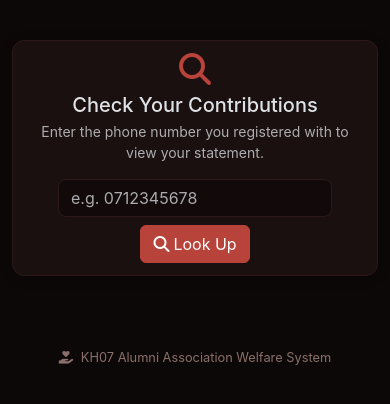
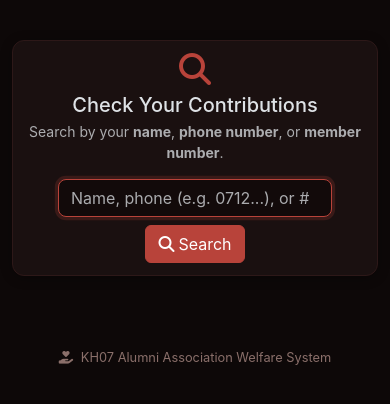
Before and after one commit to jawg-zz/kh07-welfare-fastapi, a FastAPI app: page /portal in a window 390 px wide. Shown: the top 404 px of the page. Run offline with FastAPI, Linux system fonts and the light colour scheme.

Commit message:
Improve portal: name/member# search, multi-match picker, receipt links, mobile

```diff
--- a/app/main.py
+++ b/app/main.py
@@ -104,21 +104,54 @@ async def portal_page(request: Request, db: AsyncSession = Depends(get_db)):
 
 
 @app.post("/portal/lookup")
-async def portal_lookup(request: Request, phone: str = Form(""), db: AsyncSession = Depends(get_db)):
-    if not phone.strip():
-        return HTMLResponse('<div class="alert alert-danger">Please enter your phone number</div>')
+async def portal_lookup(request: Request, query: str = Form(""), db: AsyncSession = Depends(get_db)):
+    q = query.strip()
+    if not q:
+        return HTMLResponse('<div class="alert alert-danger">Enter a name, phone number, or member number</div>')
 
-    member = (await db.execute(select(Member).where(Member.phone_number == phone.strip()))).scalar_one_or_none()
+    # Try exact matches first
+    member = None
+    members = []
+
+    # Member number match
+    if q.isdigit():
+        m = (await db.execute(select(Member).where(Member.member_number == int(q)))).scalar_one_or_none()
+        if m: member = m
+
+    # Phone exact match
     if not member:
-        # Also try partial match
-        members = (await db.execute(select(Member).where(Member.phone_number.contains(phone.strip())).limit(5))).scalars().all()
+        m = (await db.execute(select(Member).where(Member.phone_number == q))).scalar_one_or_none()
+        if m: member = m
+
+    # Name exact match
+    if not member:
+        m = (await db.execute(select(Member).where(Member.name == q))).scalar_one_or_none()
+        if m: member = m
+
+    # Partial matches
+    if not member:
+        name_matches = (await db.execute(select(Member).where(Member.name.ilike(f"%{q}%")).limit(8))).scalars().all()
+        phone_matches = (await db.execute(select(Member).where(Member.phone_number.contains(q)).limit(8))).scalars().all()
+        members = list({m.id: m for m in name_matches + phone_matches}.values())  # deduplicate
+
         if len(members) == 1:
             member = members[0]
-        elif len(members) > 1:
-            return HTMLResponse(f'<div class="alert alert-warning">Multiple members found with that number. Contact admin.</div>')
-        else:
-            return HTMLResponse(f'<div class="alert alert-danger">No member found with phone <strong>{phone.strip()}</strong></div>')
+            members = []
 
+    if not member and not members:
+        return HTMLResponse(f'<div class="alert alert-danger">No member found matching <strong>{q}</strong>. Try searching by name, phone number (e.g. 0712...), or member number.</div>')
+
+    # Show picker if multiple matches
+    if members and len(members) > 1:
+        rows = "".join(f'<tr hx-post="/portal/lookup" hx-target="#portal-result" hx-swap="innerHTML" hx-vals=\'{{"query": "{m.name}"}}\' style="cursor:pointer"><td>{m.member_number}</td><td>{m.name}</td><td>{m.phone_number or "—"}</td></tr>' for m in members)
+        return HTMLResponse(f'''<div class="card"><div class="card-header"><i class="fas fa-users me-2" style="color:var(--warning)"></i>Multiple members found</div>
+            <div class="card-body p-0"><table class="table table-hover mb-0"><thead><tr><th class="ps-3">#</th><th>Name</th><th>Phone</th></tr></thead><tbody>{rows}</tbody></table>
+            <div class="p-3 text-center text-muted small">Click the matching member above</div></div></div>''')
+
+    if not member and members:
+        member = members[0]
+
+    # Get contributions
     contribs = await db.execute(
         select(Contribution).where(Contribution.member_id == member.id)
         .options(selectinload(Contribution.cause))
--- a/app/templates/portal.html
+++ b/app/templates/portal.html
@@ -8,13 +8,13 @@
             <div class="card-body text-center">
                 <i class="fas fa-search" style="font-size:2rem;color:var(--accent);margin-bottom:.5rem;"></i>
                 <h5 class="mb-1">Check Your Contributions</h5>
-                <p class="text-muted small mb-3">Enter the phone number you registered with to view your statement.</p>
+                <p class="text-muted small mb-3">Search by your <strong>name</strong>, <strong>phone number</strong>, or <strong>member number</strong>.</p>
                 <form hx-post="/portal/lookup" hx-target="#portal-result" hx-swap="innerHTML" class="row g-2 justify-content-center">
-                    <div class="col-auto" style="min-width:250px;">
-                        <input type="tel" name="phone" class="form-control" placeholder="e.g. 0712345678" required>
+                    <div class="col-auto" style="min-width:280px;">
+                        <input type="text" name="query" class="form-control" placeholder="Name, phone (e.g. 0712...), or #" required autofocus>
                     </div>
                     <div class="col-auto">
-                        <button type="submit" class="btn btn-accent"><i class="fas fa-search me-1"></i>Look Up</button>
+                        <button type="submit" class="btn btn-accent"><i class="fas fa-search me-1"></i>Search</button>
                     </div>
                 </form>
             </div>
@@ -22,39 +22,85 @@
         <div id="portal-result">
             {% if member %}
             <div class="card">
-                <div class="card-header d-flex justify-content-between align-items-center">
-                    <span><i class="fas fa-user me-2" style="color:var(--accent)"></i>{{ member.name }}</span>
-                    <small class="text-muted">#{{ member.member_number }}</small>
+                <div class="card-header d-flex justify-content-between align-items-center flex-wrap gap-2">
+                    <span><i class="fas fa-user me-2" style="color:var(--accent)"></i><strong>{{ member.name }}</strong></span>
+                    <span class="text-muted small">#{{ member.member_number }}{% if member.phone_number %} · {{ member.phone_number }}{% endif %}</span>
                 </div>
                 <div class="card-body">
-                    <div class="d-flex gap-4 mb-3 justify-content-center text-center">
-                        <div><div class="fw-bold" style="font-size:1.3rem;color:var(--accent);font-family:monospace">KES {{ "{:,.0f}".format(total) }}</div><small class="text-muted">Total Contributed</small></div>
-                        <div><div class="fw-bold" style="font-size:1.3rem;font-family:monospace">{{ contributions|length }}</div><small class="text-muted">Contributions</small></div>
+                    <div class="row text-center mb-3 g-2">
+                        <div class="col-6">
+                            <div class="stat-box" style="background:var(--bg-primary);border:1px solid var(--border);border-radius:8px;padding:.75rem;">
+                                <div class="fw-bold" style="font-size:1.4rem;color:var(--accent);font-family:monospace">KES {{ "{:,.0f}".format(total) }}</div>
+                                <small class="text-muted">Total Contributed</small>
                             </div>
+                        </div>
+                        <div class="col-6">
+                            <div class="stat-box" style="background:var(--bg-primary);border:1px solid var(--border);border-radius:8px;padding:.75rem;">
+                                <div class="fw-bold" style="font-size:1.4rem;font-family:monospace">{{ contributions|length }}</div>
+                                <small class="text-muted">Contributions</small>
+                            </div>
+                        </div>
+                    </div>
+
+                    {% if cause_totals %}
+                    <div style="background:var(--bg-primary);border:1px solid var(--border);border-radius:8px;padding:.75rem;margin-bottom:1rem;">
                         {% for name, amt in cause_totals.items() %}
-                    <div class="summary-row"><span>{{ name }}</span><span class="fw-bold" style="font-family:monospace">KES {{ "{:,.0f}".format(amt) }}</span></div>
+                        <div class="d-flex justify-content-between py-1" style="border-bottom:1px solid var(--border);">
+                            <span class="small">{{ name }}</span>
+                            <span class="fw-bold small" style="font-family:monospace">KES {{ "{:,.0f}".format(amt) }}</span>
+                        </div>
                         {% endfor %}
-                    <hr style="border-color:var(--border);">
-                    <div class="summary-row fw-bold"><span>Total</span><span style="color:var(--accent);font-family:monospace">KES {{ "{:,.0f}".format(total) }}</span></div>
+                        <div class="d-flex justify-content-between py-1 fw-bold">
+                            <span>Total</span>
+                            <span style="color:var(--accent);font-family:monospace">KES {{ "{:,.0f}".format(total) }}</span>
+                        </div>
+                    </div>
+                    {% endif %}
 
-                    <table class="table table-sm mt-3">
-                        <thead><tr><th>Date</th><th>Cause</th><th class="text-end">Amount</th><th>Method</th></tr></thead>
+                    {% if contributions %}
+                    <div class="table-responsive-custom">
+                        <table class="table table-sm mb-0">
+                            <thead><tr>
+                                <th>Date</th>
+                                <th>Cause</th>
+                                <th class="text-end">Amount</th>
+                                <th>Method</th>
+                                <th></th>
+                            </tr></thead>
                             <tbody>
                                 {% for c in contributions %}
                                 <tr>
-                                <td>{{ c.date_paid }}</td>
+                                    <td class="text-nowrap">{{ c.date_paid }}</td>
                                     <td>{{ c.cause.name }}</td>
-                                <td class="text-end" style="font-family:monospace">KES {{ "{:,.0f}".format(c.amount) }}</td>
-                                <td><span style="text-transform:uppercase;font-size:.8rem;">{{ c.payment_method }}</span></td>
+                                    <td class="text-end text-nowrap" style="font-family:monospace">KES {{ "{:,.0f}".format(c.amount) }}</td>
+                                    <td><span class="small" style="text-transform:uppercase;">{{ c.payment_method }}</span></td>
+                                    <td class="text-end"><a href="/receipt/{{ c.id }}" class="text-muted small" target="_blank" title="Receipt"><i class="fas fa-receipt"></i></a></td>
                                 </tr>
                                 {% endfor %}
                             </tbody>
                         </table>
-                    <button class="btn btn-outline-accent btn-sm w-100" onclick="window.print()"><i class="fas fa-print me-1"></i>Print</button>
+                    </div>
+                    <div class="mt-3 d-flex gap-2">
+                        <button class="btn btn-outline-accent btn-sm flex-grow-1" onclick="window.print()"><i class="fas fa-print me-1"></i>Print Statement</button>
+                        <a href="/portal" class="btn btn-outline-accent btn-sm"><i class="fas fa-search me-1"></i>New Search</a>
+                    </div>
+                    {% else %}
+                    <div class="text-center text-muted py-3">No contributions recorded</div>
+                    {% endif %}
                 </div>
             </div>
             {% endif %}
         </div>
     </div>
 </div>
+
+<style>
+@media print {
+    .navbar, .footer, .btn-outline-accent, form { display: none !important; }
+    .card { border: none !important; box-shadow: none !important; }
+    body { background: #fff !important; color: #000 !important; }
+    .text-muted { color: #666 !important; }
+}
+.stat-box .value { line-height: 1.2; }
+</style>
 {% endblock %}
```
Lines whose indentation alone changed are shown as unchanged.
